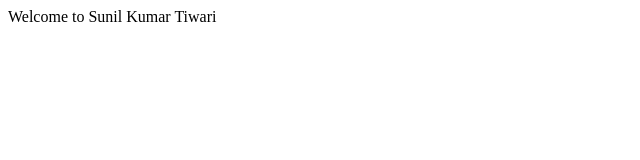
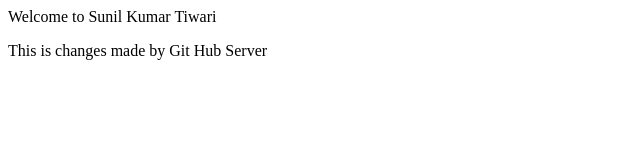
Before and after one commit to suniltiit0/revision, a plain HTML site: page index.html in a window 1280 px wide. Shown: the whole page, without its empty margins (0-640 px from the left). Drawn offline with Linux system fonts and the light colour scheme.

Commit message:
Update index.html

```diff
--- a/index.html
+++ b/index.html
@@ -4,5 +4,6 @@
     </head>
     <body>
       <p> Welcome to Sunil Kumar Tiwari </p>
+        <p> This is changes made by Git Hub Server</p>
     </body>
 </html>
```
